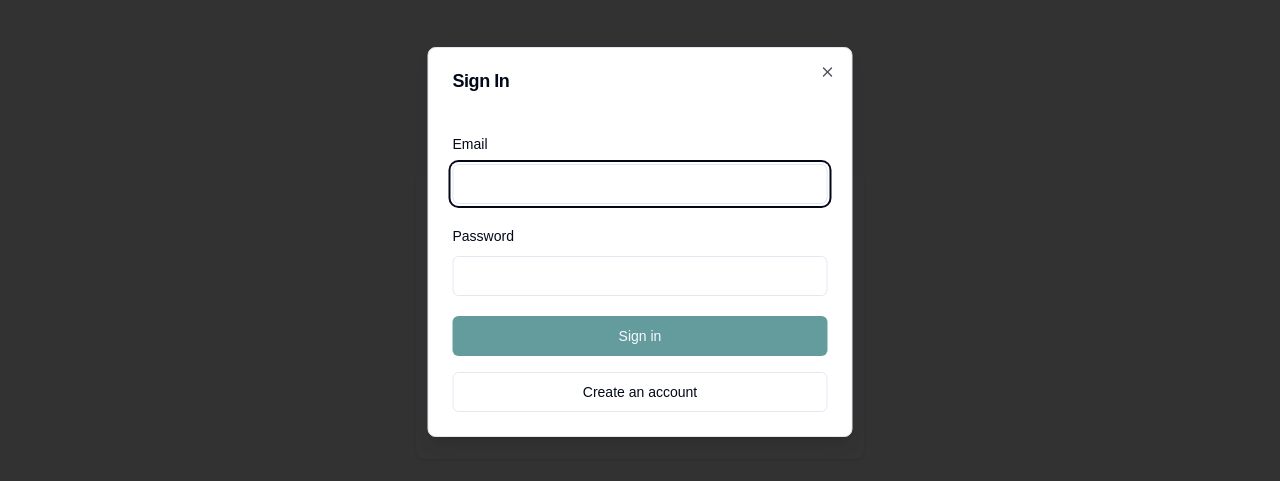
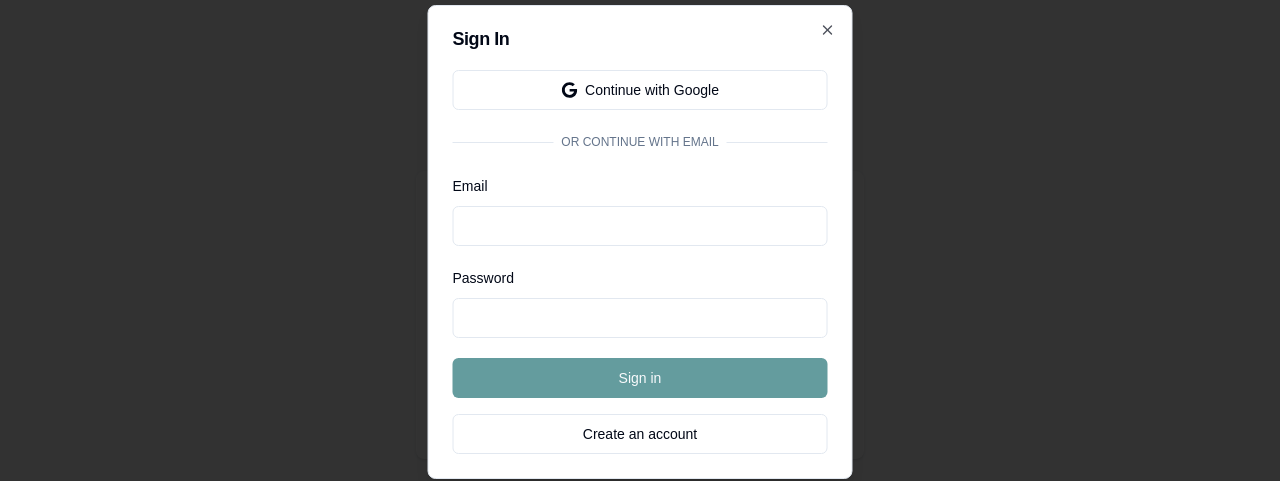
Before and after one commit to zainabalazzawi/event-form, a Next.js app: page /create-group in a window 1280 px wide. Both pictures are taken after a click on the button "Sign in". Shown: the part 158-639 px from the top of the page. Built offline with nearby package versions, Linux system fonts and the light colour scheme; no server answers.

Commit message:
add sign in with google

```diff
--- a/app/api/auth/lib/auth.ts
+++ b/app/api/auth/lib/auth.ts
@@ -1,10 +1,15 @@
 import { NextAuthOptions } from "next-auth";
 import CredentialsProvider from "next-auth/providers/credentials";
+import GoogleProvider from "next-auth/providers/google";
 import bcrypt from "bcryptjs";
 import { sql } from "@vercel/postgres";
 
 export const authOptions: NextAuthOptions = {
   providers: [
+    GoogleProvider({
+      clientId: process.env.GOOGLE_CLIENT_ID!,
+      clientSecret: process.env.GOOGLE_CLIENT_SECRET!,
+    }),
     CredentialsProvider({
       name: "Credentials",
       credentials: {
@@ -57,6 +62,27 @@ export const authOptions: NextAuthOptions = {
     error: "/auth/error",
   },
   callbacks: {
+    async signIn({ user, account }) {
+      if (account?.provider === "google") {
+        try {
+          const existingUser = await sql`
+            SELECT * FROM users WHERE email = ${user.email}
+          `;
+
+          if (existingUser.rows.length === 0) {
+            await sql`
+              INSERT INTO users (email, name, image)
+              VALUES (${user.email}, ${user.name}, ${user.image})
+            `;
+          }
+          return true;
+        } catch (error) {
+          console.error("Error during Google sign in:", error);
+          return false;
+        }
+      }
+      return true;
+    },
     async jwt({ token, user }) {
       if (user) {
         token.id = user.id;
--- a/app/settings/page.tsx
+++ b/app/settings/page.tsx
@@ -6,8 +6,7 @@ import Image from "next/image";
 export default function ProfilePage() {
   const { data: session } = useSession();
 
-
-  const sizeClassName = `w-80 h-80 rounded-full `
+  const sizeClassName = `w-80 h-80 rounded-full `;
   console.log(session?.user?.image);
   return (
     <div className="flex justify-center min-h-screen bg-gray-50 py-12">
@@ -18,14 +17,16 @@ export default function ProfilePage() {
           {session?.user?.image ? (
             <div className="relative w-80 h-80">
               <Image
-                src={session?.user?.image}
+                src={session?.user?.image?.replace("s96", "s400")}
                 alt="Profile"
                 fill
-                className="rounded-full object-cover"
+                className="rounded-full"
               />
             </div>
           ) : (
-            <div className={`${sizeClassName}bg-gray-200 flex items-center justify-center`}>
+            <div
+              className={`${sizeClassName}bg-gray-200 flex items-center justify-center`}
+            >
               <span className="text-4xl text-gray-500">
                 {session?.user?.name?.[0]?.toUpperCase()}
               </span>
--- a/components/Header.tsx
+++ b/components/Header.tsx
@@ -90,10 +90,13 @@ const Header = () => {
               <DropdownMenuTrigger asChild>
                 <div className="flex flex-row items-center">
                   <Avatar>
-                    <AvatarImage
-                      src={session?.user?.image ?? ""}
+                    {session?.user?.image && (
+                      <AvatarImage
+                      src={session?.user?.image?.replace("s96", "s400")}
                       className="object-cover cursor-pointer"
-                    />
+                      />
+                    )}
+
                     <AvatarFallback>
                       {session?.user?.name
                         ?.split(" ")
--- a/components/LoginForm.tsx
+++ b/components/LoginForm.tsx
@@ -44,11 +44,47 @@ const LoginForm = ({ onSuccess }: { onSuccess?: () => void }) => {
     }
   });
 
+  const handleGoogleSignIn = () => {
+    signIn("google", {
+      redirect: false,
+      callbackUrl: window.location.origin
+    }).then((result) => {
+      if (result?.ok && !result?.error && onSuccess) {
+        onSuccess();
+      }
+    });
+  };
+
   const onHandleSubmit = (data: LoginFormData) => {
     mutation.mutate(data);
   };
 
+
   return (
+    <div className="space-y-6">
+      <Button
+        type="button"
+        variant="outline"
+        onClick={handleGoogleSignIn}
+        className="w-full"
+      >
+        <svg className="mr-2 h-4 w-4" aria-hidden="true" focusable="false" data-prefix="fab" data-icon="google" role="img" xmlns="http://www.w3.org/2000/svg" viewBox="0 0 488 512">
+          <path fill="currentColor" d="M488 261.8C488 403.3 391.1 504 248 504 110.8 504 0 393.2 0 256S110.8 8 248 8c66.8 0 123 24.5 166.3 64.9l-67.5 64.9C258.5 52.6 94.3 116.6 94.3 256c0 86.5 69.1 156.6 153.7 156.6 98.2 0 135-70.4 140.8-106.9H248v-85.3h236.1c2.3 12.7 3.9 24.9 3.9 41.4z"></path>
+        </svg>
+        Continue with Google
+      </Button>
+
+      <div className="relative">
+        <div className="absolute inset-0 flex items-center">
+          <span className="w-full border-t" />
+        </div>
+        <div className="relative flex justify-center text-xs uppercase">
+          <span className="bg-background px-2 text-muted-foreground">
+            Or continue with email
+          </span>
+        </div>
+      </div>
+
       <Form {...form}>
         <form onSubmit={handleSubmit(onHandleSubmit)}>
           <FormItem className="my-5">
@@ -72,6 +108,8 @@ const LoginForm = ({ onSuccess }: { onSuccess?: () => void }) => {
           )}
         </form>
       </Form>
+    </div>
   );
 };
+
 export default LoginForm;
--- a/next.config.js
+++ b/next.config.js
@@ -8,6 +8,12 @@ const nextConfig = {
         port: '',
         pathname: '/event-form/**',
       },
+      {
+        protocol: 'https',
+        hostname: 'lh3.googleusercontent.com',
+        port: '',
+        pathname: '/a/**',
+      }
     ],
   },
 }
```
Lines whose indentation alone changed are shown as unchanged.
